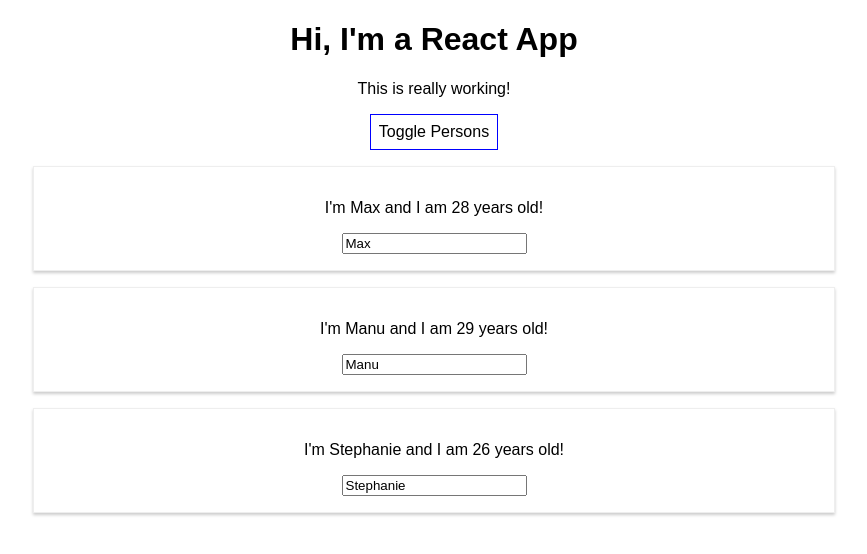
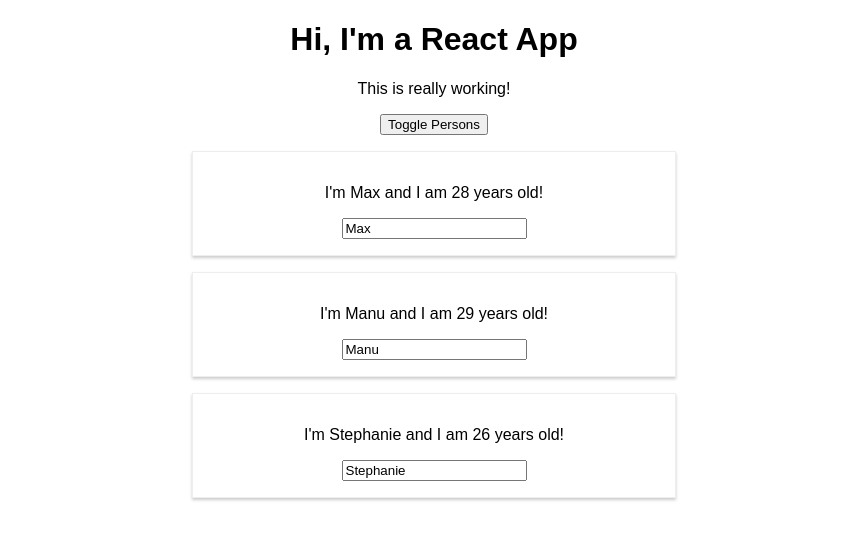
Before and after one commit to niCognition/udemy-react-complete-guide, a React (Create React App) app in the folder react-complete-guide/: page / in a window 1280 px wide. Both pictures are taken after a click on the button "Toggle Persons". Shown: the top 554 px of the page, without its empty margins (206-1073 px from the left). Built offline with nearby package versions, Linux system fonts and the light colour scheme.

Commit message:
commit to be able to run eject

```diff
--- a/react-complete-guide/package.json
+++ b/react-complete-guide/package.json
@@ -3,9 +3,11 @@
   "version": "0.1.0",
   "private": true,
   "dependencies": {
+    "radium": "^0.26.1",
     "react": "^16.13.1",
     "react-dom": "^16.13.1",
-    "react-scripts": "1.1.5"
+    "react-scripts": "1.1.5",
+    "styled-components": "^5.2.0"
   },
   "scripts": {
     "start": "react-scripts start",
--- a/react-complete-guide/src/App.css
+++ b/react-complete-guide/src/App.css
@@ -1,3 +1,25 @@
 .App {
   text-align: center;
 }
+
+.red {
+  color: red;
+}
+
+.bold {
+  font-weight: bold;
+}
+
+.button {
+  background-color: green;
+  color: white;
+  font: inherit;
+  border: 1px solid blue;
+  padding: 8px;
+  cursor: pointer;
+}
+
+.button:hover {
+  background-color: lightgreen;
+  color: black;
+}
--- a/react-complete-guide/src/App.js
+++ b/react-complete-guide/src/App.js
@@ -1,4 +1,5 @@
 import React, { Component } from 'react';
+
 import './App.css';
 import Person from './Person/Person';
 
@@ -31,7 +32,7 @@
     const persons = [...this.state.persons];
     persons[personIndex] = person;
 
-    this.setState( {persons: persons } );
+    this.setState({ persons: persons });
   }
 
   deletePersonHandler = (personIndex) => {
@@ -49,12 +50,17 @@
 
   render() {
     const style = {
-      backgroundColor: 'white',
+      backgroundColor: 'green',
+      color: 'white',
       font: 'inherit',
       border: '1px solid blue',
       padding: '8px',
-      cursor: 'pointer'
-    }
+      cursor: 'pointer',
+      ':hover': {
+        backgroundColor: 'lightgreen',
+        color: 'black'
+      }
+    };
 
     let persons = null;
 
@@ -71,15 +77,27 @@
           })}
         </div>
       );
+
+    //  style.backgroundColor = 'red';
+    //  style[':hover'] = {
+    //    backgroundColor: 'salmon',
+    //    color: 'black'
+    //  };
+    }
+
+    const classes = [];
+    if (this.state.persons.length <= 2) {
+      classes.push('red'); // classes = ['red']
+    }
+    if (this.state.persons.length <= 1) {
+      classes.push('bold'); // classes = ['red', 'bold']
     }
 
     return (
       <div className="App">
         <h1>Hi, I'm a React App</h1>
-        <p>This is really working!</p>
-        <button
-          style={style}
-          onClick={this.togglePersonsHandler}>Toggle Persons</button>
+        <p className={classes.join(' ')}>This is really working!</p>
+        <button onClick={this.togglePersonsHandler}>Toggle Persons</button>
         {persons}
       </div>
     );
--- a/react-complete-guide/src/Person/Person.css
+++ b/react-complete-guide/src/Person/Person.css
@@ -1,4 +1,4 @@
-.Person {
+/* .Person {
     width: 60%;
     margin: 16px auto;
     border: 1px solid #eee;
@@ -6,3 +6,9 @@
     padding: 16px;
     text-align: center;
 }
+
+@media (min-width: 500px) {
+    .Person {
+        width: 450px;
+    }
+} */
--- a/react-complete-guide/src/Person/Person.js
+++ b/react-complete-guide/src/Person/Person.js
@@ -1,14 +1,33 @@
 import React from 'react';
+import styled from 'styled-components';
+// import './Person.css';
 
-import './Person.css';
+const StyledDiv = styled.div`
+    width: 60%;
+    margin: 16px auto;
+    border: 1px solid #eee;
+    box-shadow: 0 2px 3px #ccc;
+    padding: 16px;
+    text-align: center;
 
-const person = ( props ) => {
+    @media (min-width: 500px) {
+        width: 450px;
+    }
+`;
+
+const person = (props) => {
+    const style = {
+        '@media (min-width: 500px)': {
+            width: '450px'
+        }
+    };
     return (
-        <div className="Person">
-            <p onClick={props.click}>I'm {props.name} and I am {props.age} years old!</p>
-            <p>{props.children}</p>
+        // <div className="Person" style={style}>
+        <StyledDiv>
+            <p onClick={props.click} > I'm {props.name} and I am {props.age} years old!</p>
+            <p> {props.children}</p>
             <input type="text" onChange={props.changed} value={props.name} />
-        </div>
+        </StyledDiv>
     )
 };
 
```
Also changed, not shown: 1 other file (tests, documents, lock files or other folders).
